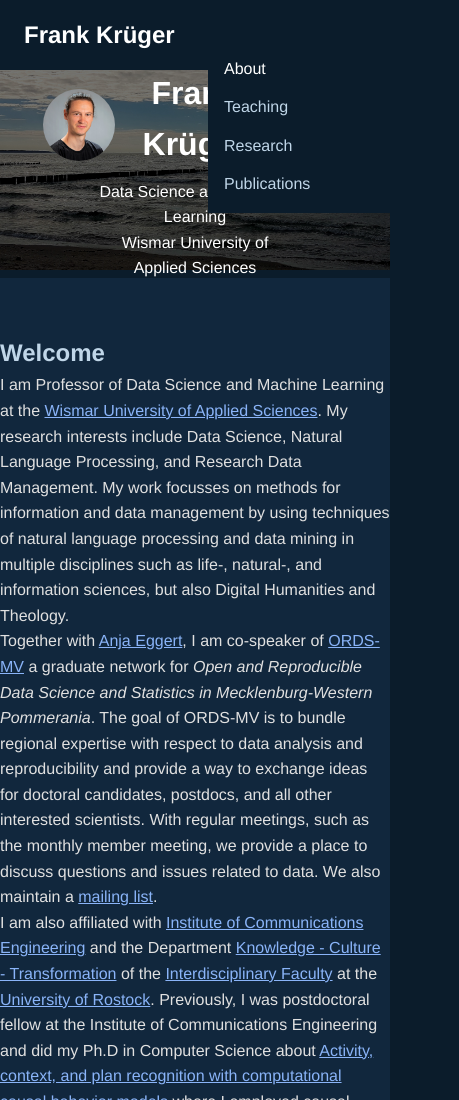
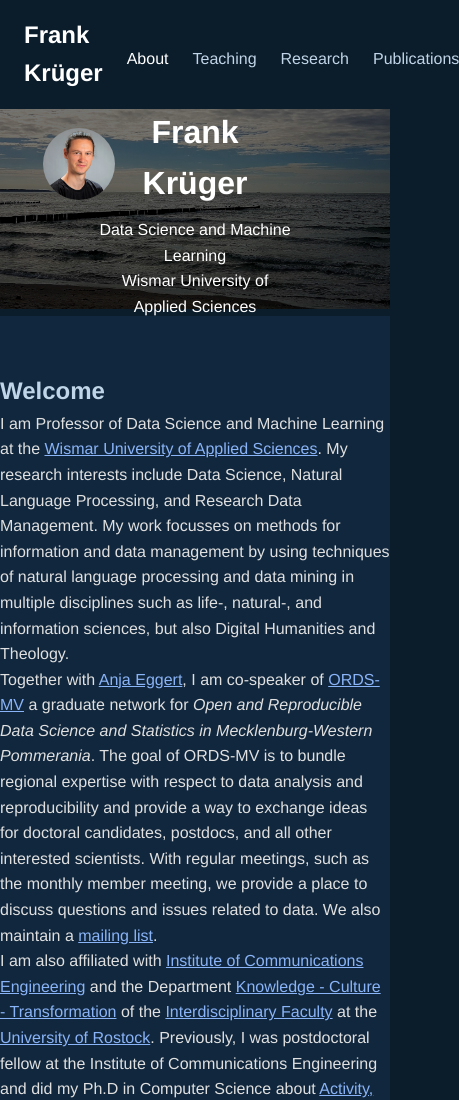
Before and after one commit to f-krueger/f-krueger.github.io, a plain HTML site: page index.html in a window 390 px wide. Shown: the top 1100 px of the page, 459 px wide, since content can reach past the window. Drawn offline with Linux system fonts and the light colour scheme; files that its build step writes are made by us from their sources.

Commit message:
Update style.css

```diff
--- a/css/style.css
+++ b/css/style.css
@@ -193,35 +193,6 @@
   }
 
 /* -------------------------------------------------
-   Responsive tweaks
-   ------------------------------------------------- */
-@media (max-width: 768px) {
-    .nav-list {
-        z-index: 5;
-        position: absolute;
-        top: 2em;
-        right: 150px;
-        background: #0b1c2b;
-        flex-direction: column;
-        width: 200px;
-        padding: 1rem;
-        gap: .8rem;
-        transform: translateX(100%);
-        transition: transform .3s ease-in-out;
-    }
-    .nav-list.open {
-        transform: translateX(0);
-    }
-    .nav-toggle {
-        display: block;
-    }
-    .hero-img {
-        height: 200px;
-    }
-    .hero-text h1 { font-size: 2rem; }
-    .hero-text p  { font-size: 1rem; }
-}
-/* -------------------------------------------------
    2️⃣  Full‑width project panels (image left, text right)
    ------------------------------------------------- */
 
@@ -351,7 +322,12 @@
 
 /* ---- responsive: stack image on top for narrow screens ---- */
 @media (max-width: 768px) {
-    .project-link {
+     .hero-img {
+        height: 200px;
+    }
+    .hero-text h1 { font-size: 2rem; }
+    .hero-text p  { font-size: 1rem; }
+   .project-link {
         flex-direction: column;
     }
     .project-image,
```
